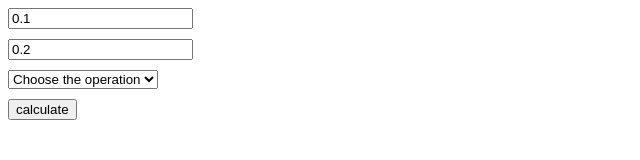
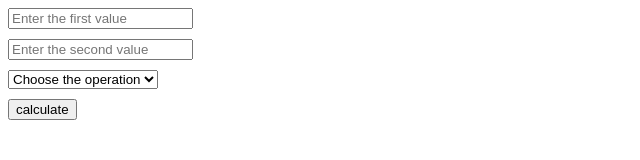
Before and after one commit to romchesko-pazzi/simple-JS, a plain HTML site: page calculator/calculator.html in a window 1280 px wide. Shown: the whole page, without its empty margins (0-640 px from the left). Drawn offline with Linux system fonts and the light colour scheme.

Commit message:
refactor: minor changes

```diff
--- a/calculator/calculator.html
+++ b/calculator/calculator.html
@@ -12,10 +12,10 @@
 <body>
     <div class="calculator">
         <div class="input-first">
-            <input type="number" value="0.1" placeholder="Enter the first value" id="numberOne">
+            <input type="number" placeholder="Enter the first value" id="numberOne">
         </div>
         <div class="input-second">
-            <input type="number" value="0.2" placeholder="Enter the second value" id="numberTwo">
+            <input type="number" placeholder="Enter the second value" id="numberTwo">
         </div>
         <div class="select">
             <select id="select-id">
```
